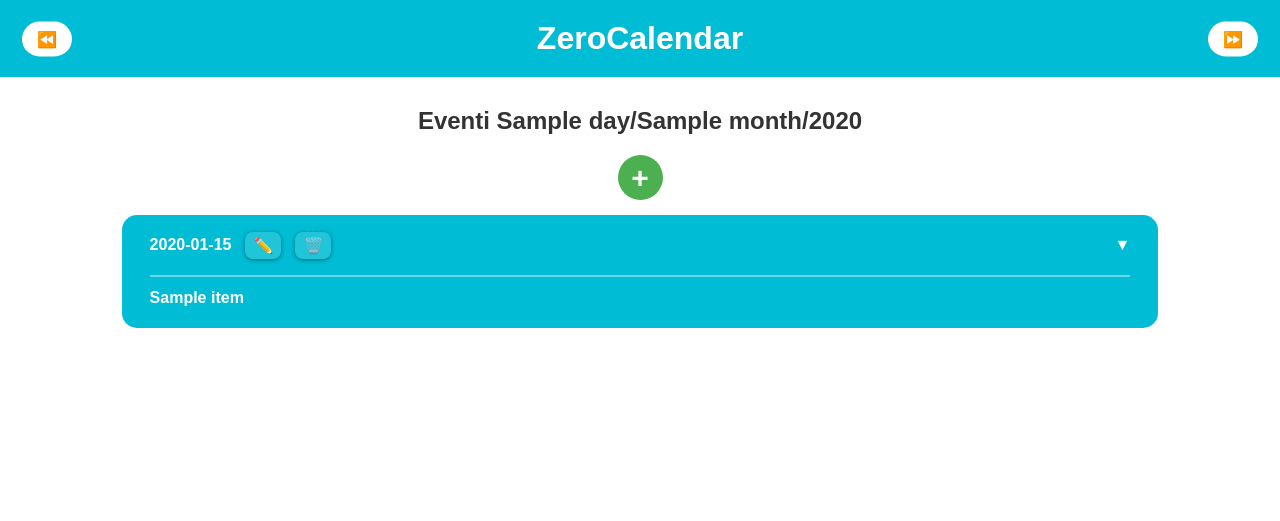
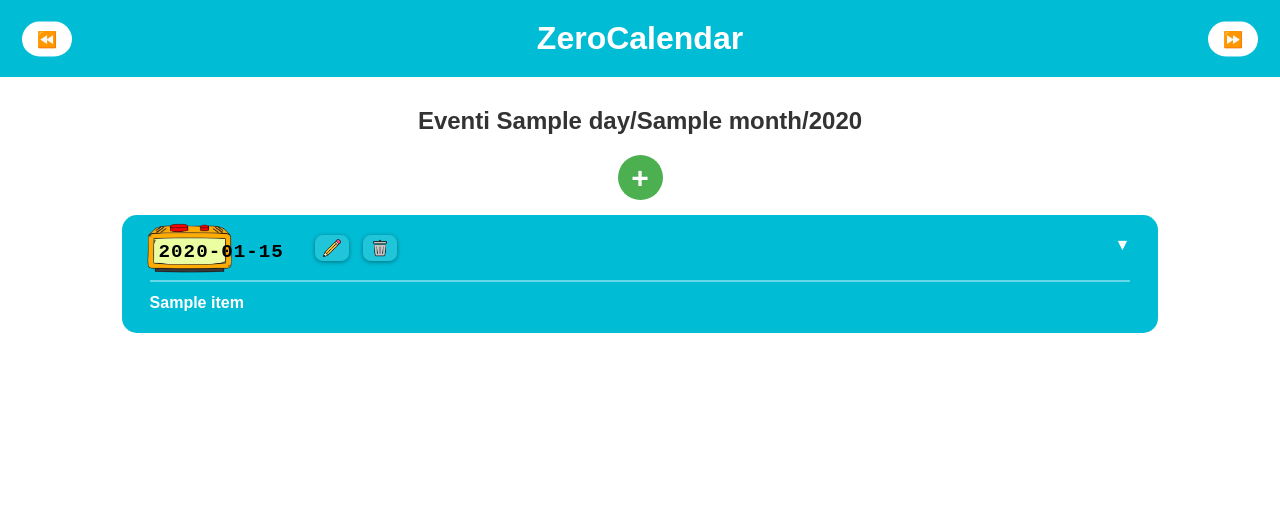
Before and after one commit to ZeroRickMore/ZeroCalendar, a Flask app: template templates/view_day.html in a window 1280 px wide. Shown: the top 521 px of the page. Before the commit the page ends 328 px from the top, so only its background shows below. Run offline with Flask 3, Linux system fonts and the light colour scheme; the template is opened without the code that fills it: most values are stand-ins (such as "Sample title", 1, 10 or a date in 2020).

Commit message:
Create coolest Event header ever

```diff
--- a/templates/view_day.html
+++ b/templates/view_day.html
@@ -25,9 +25,16 @@
         <div class="day-entry color-{{ loop.index0 % 3 }}">
             <div class="day-header" onclick="toggleDetails(this)">
                 <div class="header-top">
-                    <span class="event-time">{{ item.when.strftime('%H:%M') }}</span>
-                    <span class="edit-icon" onclick="event.stopPropagation(); toggleEditForm(this)">✏️</span>
-                    <span class="delete-icon" onclick="event.stopPropagation(); confirmDelete({{ item.id }}, '{{ item.title }}')">🗑️</span>
+                    <span class="time-stamp">
+                        <img src="{{ url_for('static', filename='images/clock_background.png') }}" alt="Time" class="digital-clock-bg">
+                        <span class="time-text">{{ item.when.strftime('%H:%M') }}</span>
+                    </span>
+                    <span class="edit-icon" onclick="event.stopPropagation(); toggleEditForm(this)">
+                        <img src="{{ url_for('static', filename='images/pencil.png') }}" alt="✏️" class="icon-img">
+                    </span>
+                    <span class="delete-icon" onclick="event.stopPropagation(); confirmDelete({{ item.id }}, '{{ item.title }}')">
+                        <img src="{{ url_for('static', filename='images/trash.png') }}" alt="🗑️" class="icon-img">
+                    </span>
                 </div>
                 <div class="header-separator"></div>
                 <div class="event-title">{{ item.title }}</div>
```
